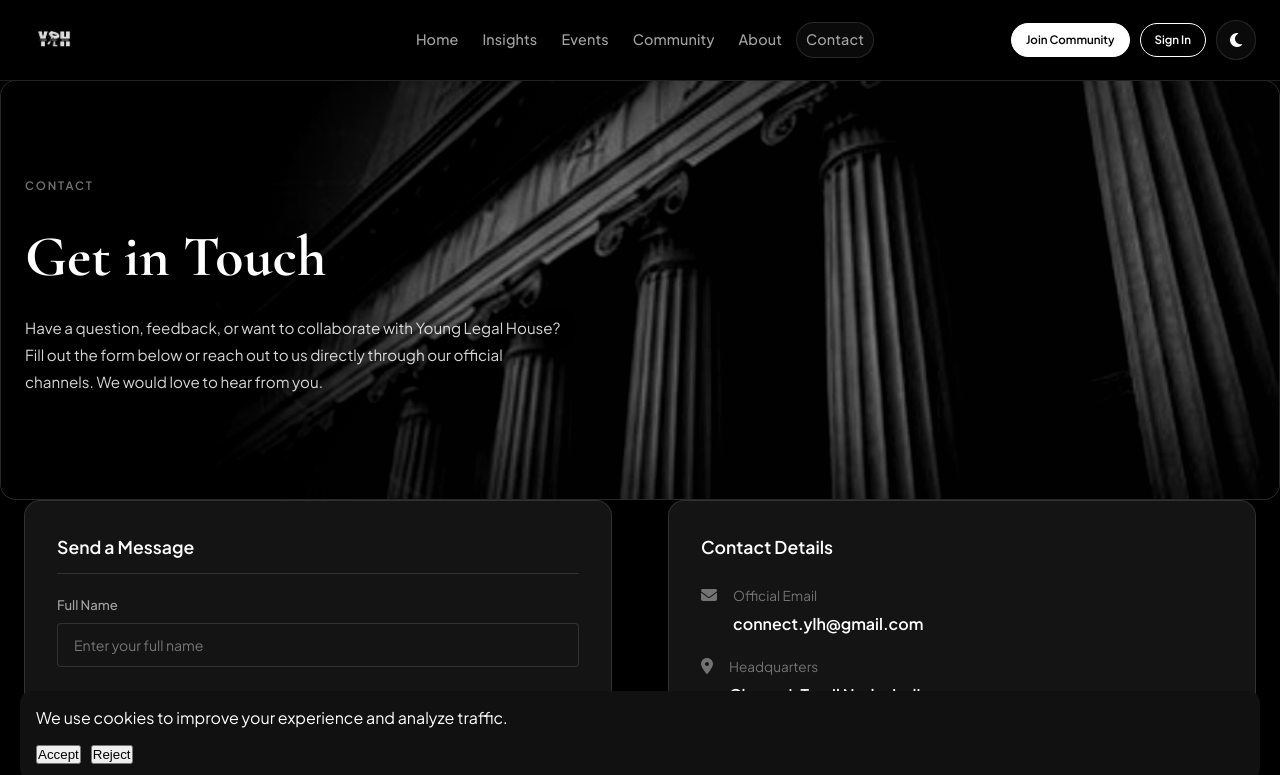
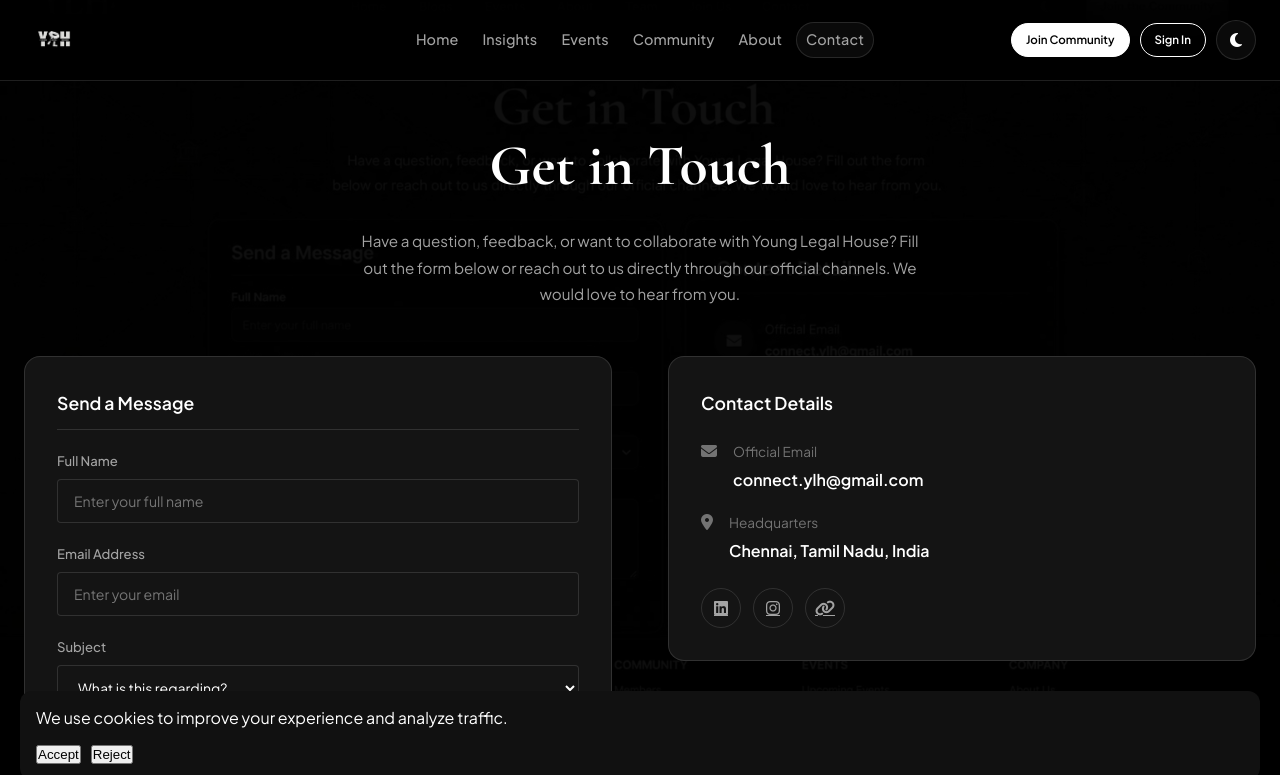
Before and after one commit to TejTalin/young-legal-house, a Next.js app: page /contact in a window 1280 px wide. Shown: the top 775 px of the page. Built offline with nearby package versions, Linux system fonts and the light colour scheme.

Commit message:
Add files via upload

```diff
--- a/app/contact/page.jsx
+++ b/app/contact/page.jsx
@@ -1,6 +1,5 @@
 'use client';
 import { useState } from 'react';
-import Image from 'next/image';
 import PageWrapper from '@/components/PageWrapper';
 import AnimatedSection from '@/components/AnimatedSection';
 import WordReveal from '@/components/WordReveal';
@@ -38,19 +37,11 @@ export default function ContactPage() {
 
   return (
     <>
-      <PageWrapper>
-        <AnimatedSection variant="fadeUp" as="section" className="ylh-page-hero-shell ylh-page-hero--contact">
-          <div className="ylh-page-hero-bg">
-            <Image
-              src="/design-assets/contact-section-bg.jpg"
-              alt="Contact Young Legal House"
-              fill
-              priority
-            />
-          </div>
-          <div className="ylh-container">
-            <div className="ylh-page-hero-copy">
-              <p className="ylh-hero-label">Contact</p>
+      <PageWrapper className="ylh-container">
+        <div className="ylh-bg-pattern" aria-hidden="true" />
+
+        <AnimatedSection variant="fadeUp" className="ylh-page-hero">
+          <div style={{ position: 'relative', zIndex: 1 }}>
             <WordReveal
               text="Get in Touch"
               as="h1"
@@ -62,10 +53,9 @@ export default function ContactPage() {
               We would love to hear from you.
             </p>
           </div>
-          </div>
         </AnimatedSection>
 
-        <div className="ylh-container">
+        <div>
           <AnimatedSection variant="fadeUp" className="ylh-form-grid">
             <div className="ylh-card">
               <h2 style={{ fontSize: '1.1rem', fontWeight: 600, marginBottom: '20px', borderBottom: '1px solid var(--glass-border)', paddingBottom: '12px' }}>
```
Lines whose indentation alone changed are shown as unchanged.
